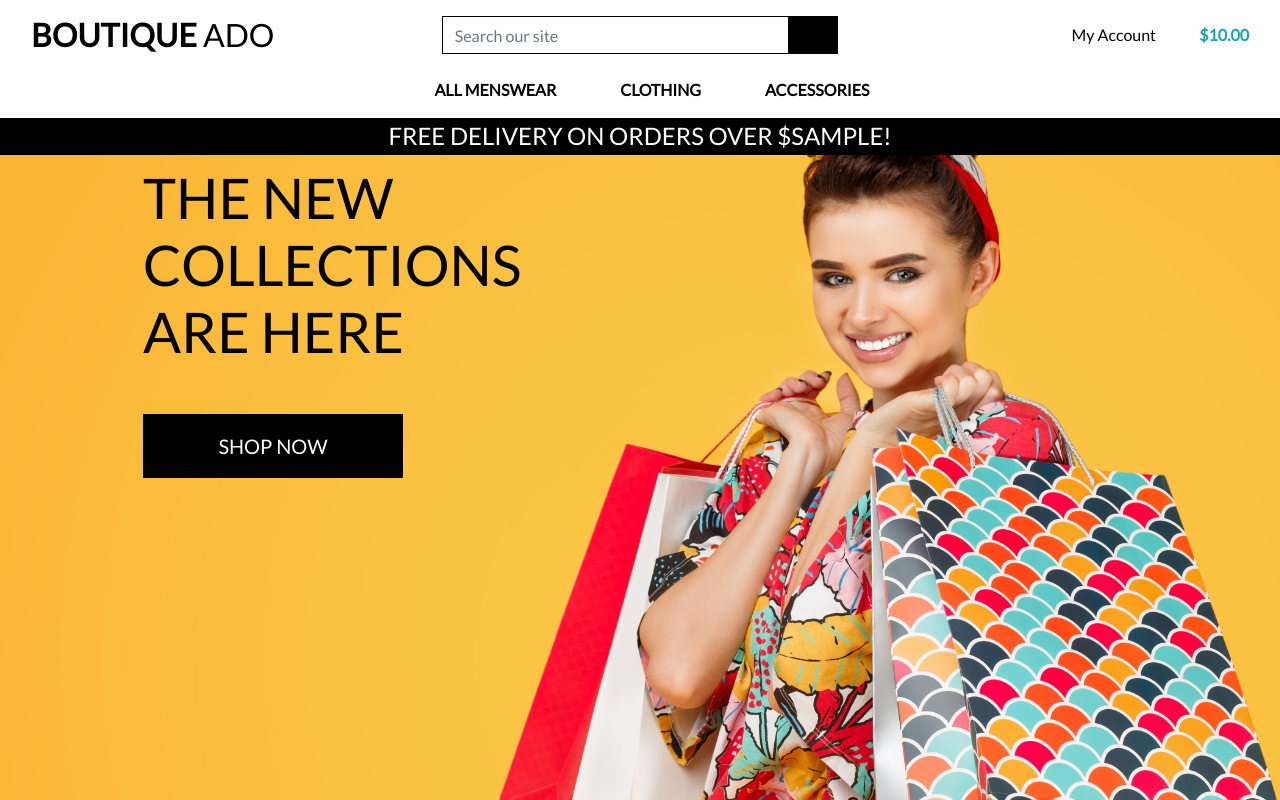
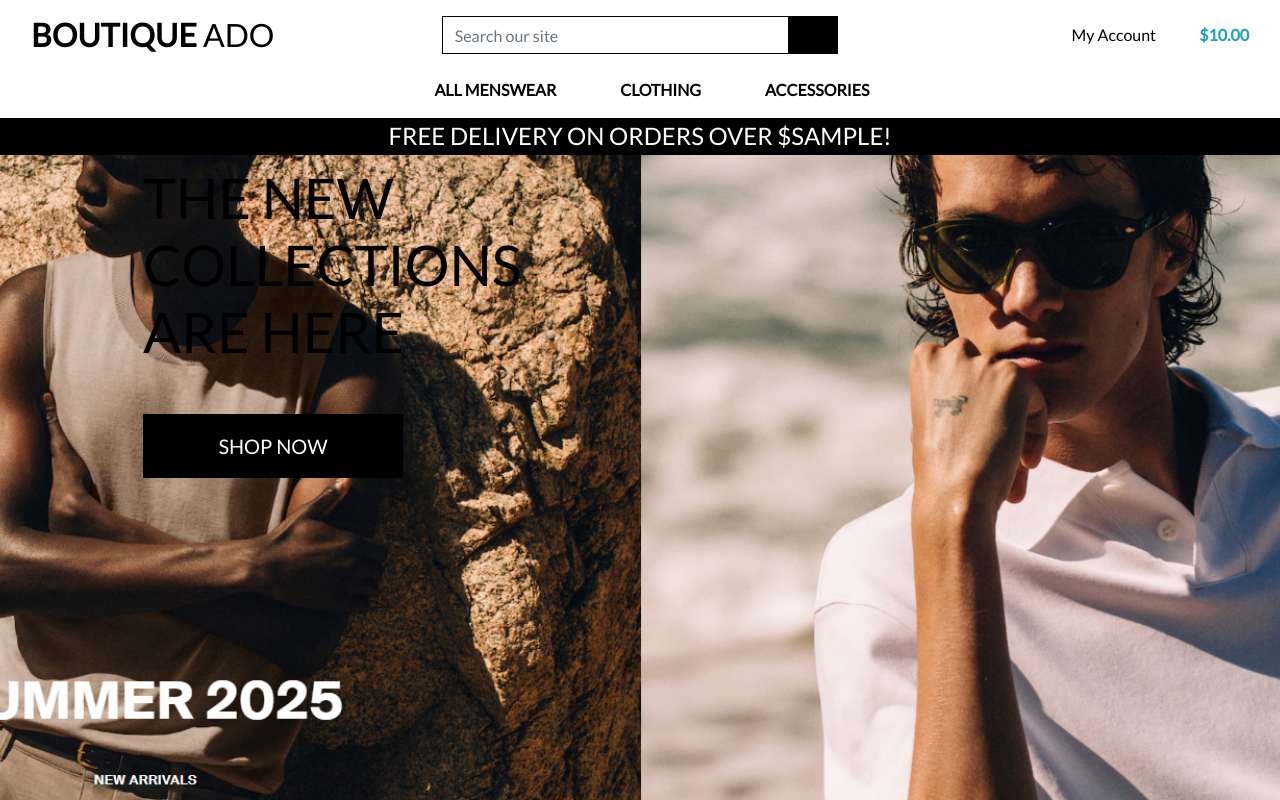
Before and after one commit to maggku/fold, a Django app: template home/templates/home/index.html in a window 1280 px wide. Run offline with Django 3.2, Linux system fonts and the light colour scheme; the template is opened without the code that fills it: most values are stand-ins (such as "Sample title", 1, 10 or a date in 2020); some libraries are stand-ins or nearby versions.

Commit message:
Changing the background image to background-1.png

```diff
--- a/static/css/base.css
+++ b/static/css/base.css
@@ -3,7 +3,7 @@ html {
 }
 
 body {
-    background: url('/media/homepage_background_cropped.jpg') no-repeat center center fixed;
+    background: url('/media/background-1.png') no-repeat center center fixed;
     background-size: cover;
     height: calc(100vh - 164px);
     color: #555;
```
